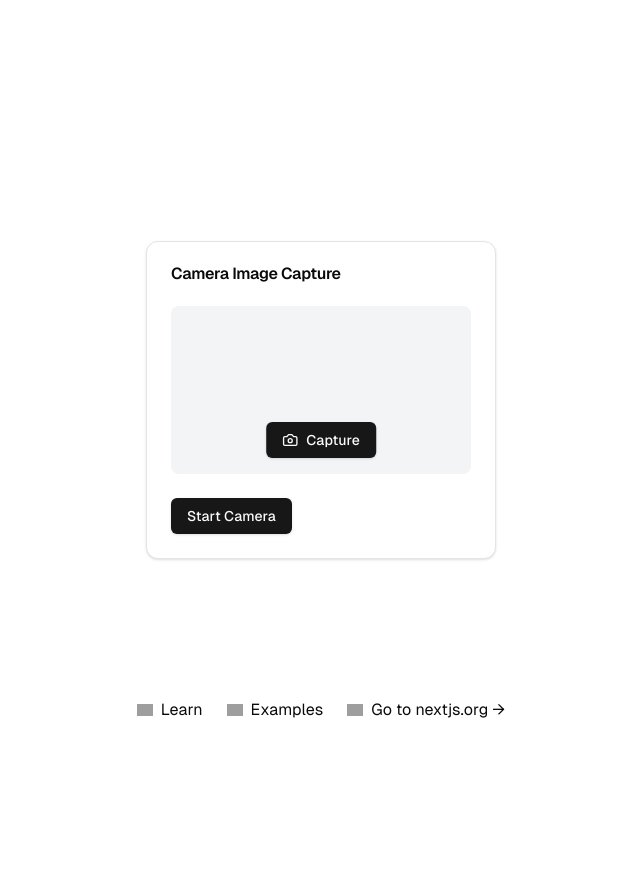
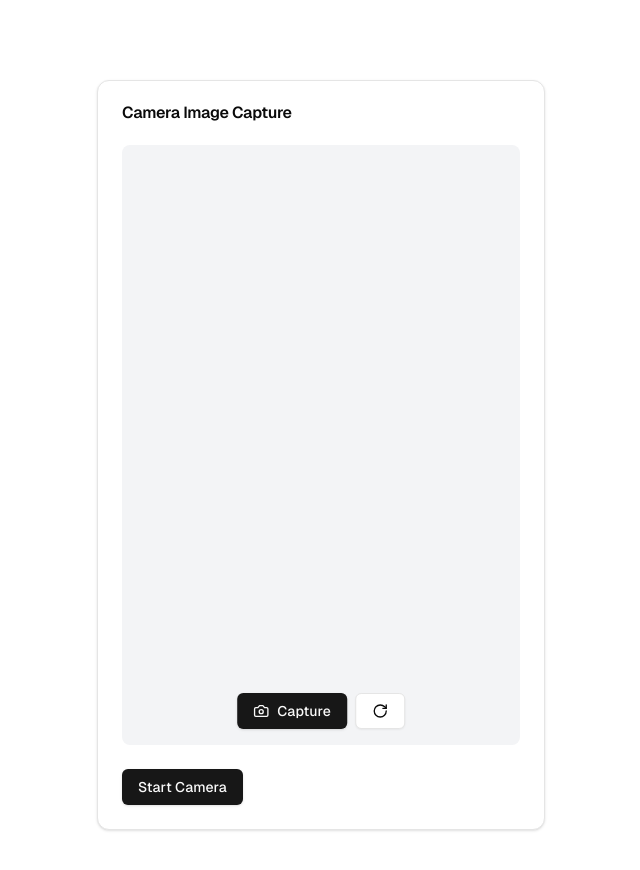
Before and after one commit to willqyu/hackharvardfrontend, a Next.js app: page / in a window 1280 px wide. Shown: the top 870 px of the page, without its empty margins (319-959 px from the left). Before the commit the page ends 800 px from the top, so only its background shows below. Built offline with nearby package versions, Linux system fonts and the light colour scheme; grey boxes are pictures that could not be loaded.

Commit message:
big camera

```diff
--- a/app/page.tsx
+++ b/app/page.tsx
@@ -5,11 +5,11 @@ import CameraImageCapture from "./ui/camera";
 
 export default function Home() {
   return (
-    <div className="grid grid-rows-[20px_1fr_20px] items-center justify-items-center min-h-screen p-8 pb-20 gap-16 sm:p-20 font-[family-name:var(--font-geist-sans)]">
-      <main className="flex flex-col gap-8 row-start-2 items-center sm:items-start">
+    <div className="grid items-center justify-items-center min-h-screen p-8 pb-20 gap-16 sm:p-20 font-[family-name:var(--font-geist-sans)]">
+
         <CameraImageCapture />
-      </main>
-      <footer className="row-start-3 flex gap-6 flex-wrap items-center justify-center">
+
+      {/* <footer className="row-start-3 flex gap-6 flex-wrap items-center justify-center">
         <a
           className="flex items-center gap-2 hover:underline hover:underline-offset-4"
           href="https://nextjs.org/learn?utm_source=create-next-app&utm_medium=appdir-template-tw&utm_campaign=create-next-app"
@@ -55,7 +55,7 @@ export default function Home() {
           />
           Go to nextjs.org →
         </a>
-      </footer>
+      </footer> */}
     </div>
   );
 }
--- a/app/ui/camera.tsx
+++ b/app/ui/camera.tsx
@@ -1,31 +1,50 @@
 import React, { useState, useRef } from 'react';
-import { Camera } from 'lucide-react';
+import { Camera, RotateCw  } from 'lucide-react';
 import { Button } from '@/components/ui/button';
 import { Input } from '@/components/ui/input';
 import { Card, CardContent, CardFooter, CardHeader, CardTitle } from '@/components/ui/card';
 
 export default function CameraImageCapture() {
   const [capturedImage, setCapturedImage] = useState<string | null>(null);
+  const [isCapturing, setIsCapturing] = useState<boolean>(false);
   const [comment, setComment] = useState('');
   const [isLoading, setIsLoading] = useState(false);
+  const [facingMode, setFacingMode] = useState<'user' | 'environment'>('environment');
   const videoRef = useRef<HTMLVideoElement>(null);
   const canvasRef = useRef<HTMLCanvasElement>(null);
+  const streamRef = useRef<MediaStream | null>(null);
 
   const startCamera = async () => {
     try {
-      const stream = await navigator.mediaDevices.getUserMedia({ video: true });
+        setIsCapturing(false);
+        if (streamRef.current) {
+          const tracks = streamRef.current.getTracks();
+          tracks.forEach(track => track.stop());
+        }
+
+        const stream = await navigator.mediaDevices.getUserMedia({
+          video: { facingMode: facingMode }
+        });
+
         if (videoRef.current) {
           videoRef.current.srcObject = stream;
+          setIsCapturing(true);
         }
+        streamRef.current = stream;
       } catch (err) {
         console.error("Error accessing the camera:", err);
       }
   };
 
+  const toggleCamera = () => {
+    setFacingMode(prevMode => prevMode === 'user' ? 'environment' : 'user');
+    startCamera();
+  };
+
   const captureImage = async () => {
     const video = videoRef.current;
     const canvas = canvasRef.current;
-    if (video && canvas) {
+    if (video && canvas && isCapturing) {
         const context = canvas.getContext('2d');
         canvas.width = video.videoWidth;
         canvas.height = video.videoHeight;
@@ -36,6 +55,7 @@ export default function CameraImageCapture() {
 
         // Send image to endpoint and get response
         await sendImageToEndpoint(imageDataUrl);
+
     }
   };
 
@@ -65,11 +85,11 @@ export default function CameraImageCapture() {
   };
 
   const stopCamera = () => {
-    const video = videoRef.current;
-    if (video && video.srcObject && 'getTracks' in video.srcObject) {
-      const stream = video.srcObject as MediaStream;
-      const tracks = stream.getTracks();
+    if (streamRef.current) {
+      const tracks = streamRef.current.getTracks();
       tracks.forEach(track => track.stop());
+      streamRef.current = null;
+      setIsCapturing(false);
     }
   };
 
@@ -84,15 +104,16 @@ export default function CameraImageCapture() {
       </CardHeader>
       <CardContent>
         {!capturedImage ? (
-          <div className="relative aspect-video bg-gray-100 rounded-lg overflow-hidden">
-            <video ref={videoRef} autoPlay playsInline className="w-full h-full object-cover" />
-            <Button
-              onClick={captureImage}
-              className="absolute bottom-4 left-1/2 transform -translate-x-1/2"
-              disabled={isLoading}
-            >
+          <div className="relative bg-gray-100 rounded-lg overflow-hidden h-[600px]">
+            <video ref={videoRef} autoPlay playsInline className="w-full h-full object-fit" />
+            <div className="absolute bottom-4 left-1/2 transform -translate-x-1/2 flex space-x-2">
+              <Button onClick={captureImage} disabled={isLoading}>
                 <Camera className="mr-2 h-4 w-4" /> Capture
               </Button>
+              <Button onClick={toggleCamera} variant="outline">
+                <RotateCw className="h-4 w-4"/>
+              </Button>
+            </div>
           </div>
         ) : (
           <div className="space-y-4">
@@ -114,6 +135,7 @@ export default function CameraImageCapture() {
           <Button onClick={() => {
             setCapturedImage(null);
             setComment('');
+            startCamera()
           }}>
             Retake Photo
           </Button>
```
Lines whose indentation alone changed are shown as unchanged.
